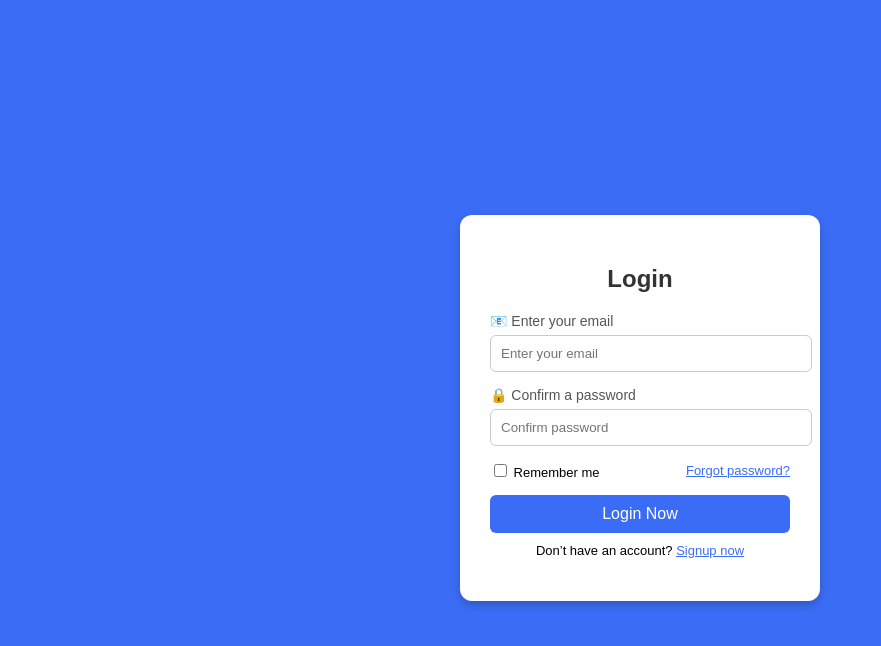
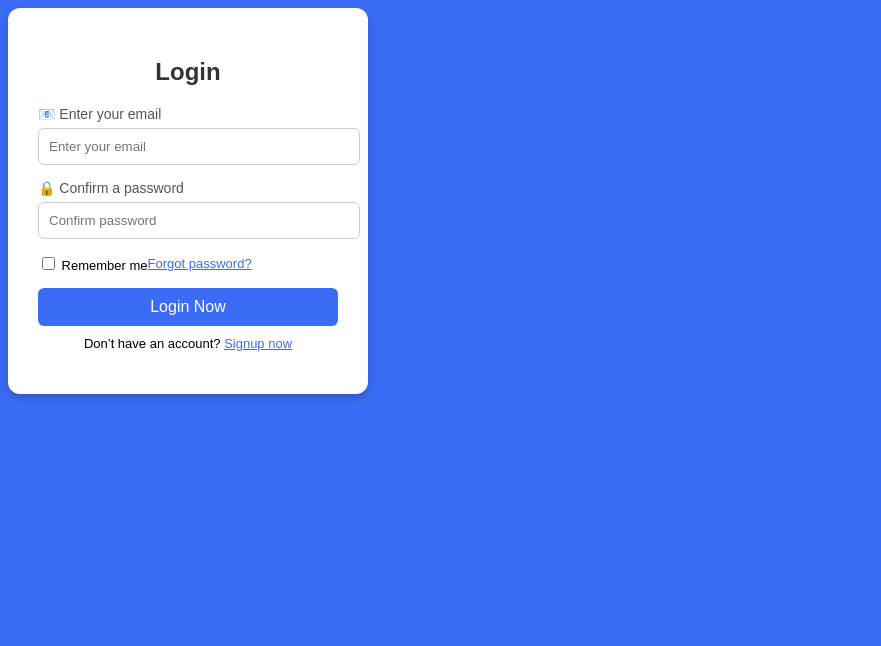
Before and after one commit to Riya415/webdevelopmentlearning, a plain HTML site: page basicHTML/taskCSS/task1.html in a window 1280 px wide. Shown: the whole page, without its empty margins (0-881 px from the left). Drawn offline with Linux system fonts and the light colour scheme.

Commit message:
cssTASKS

```diff
--- a/basicHTML/taskCSS/style.css
+++ b/basicHTML/taskCSS/style.css
@@ -1,8 +1,6 @@
 body {
   background-color: #3b6cf5;
   font-family: Arial, sans-serif;
-  display: flex;
-  justify-content: center;
   align-items: center;
   height: 100vh;
 }
@@ -52,7 +50,6 @@ body {
 
 .options {
   display: flex;
-  justify-content: space-between;
   align-items: center;
   margin-bottom: 15px;
   font-size: 13px;
--- a/basicHTML/taskCSS/style2.css
+++ b/basicHTML/taskCSS/style2.css
@@ -2,14 +2,13 @@ body {
   background-color: #3b6cf5;
   font-family: Arial, sans-serif;
   display: flex;
-  justify-content: center;
   align-items: center;
   height: 100vh;
 }
 
 .container {
   display: flex;
-  justify-content: center;
+
 }
 
 .box {
@@ -79,5 +78,4 @@ body {
 
 .switch-text a {
   color: #3b6cf5;
-  text-decoration: none;
 }
```
